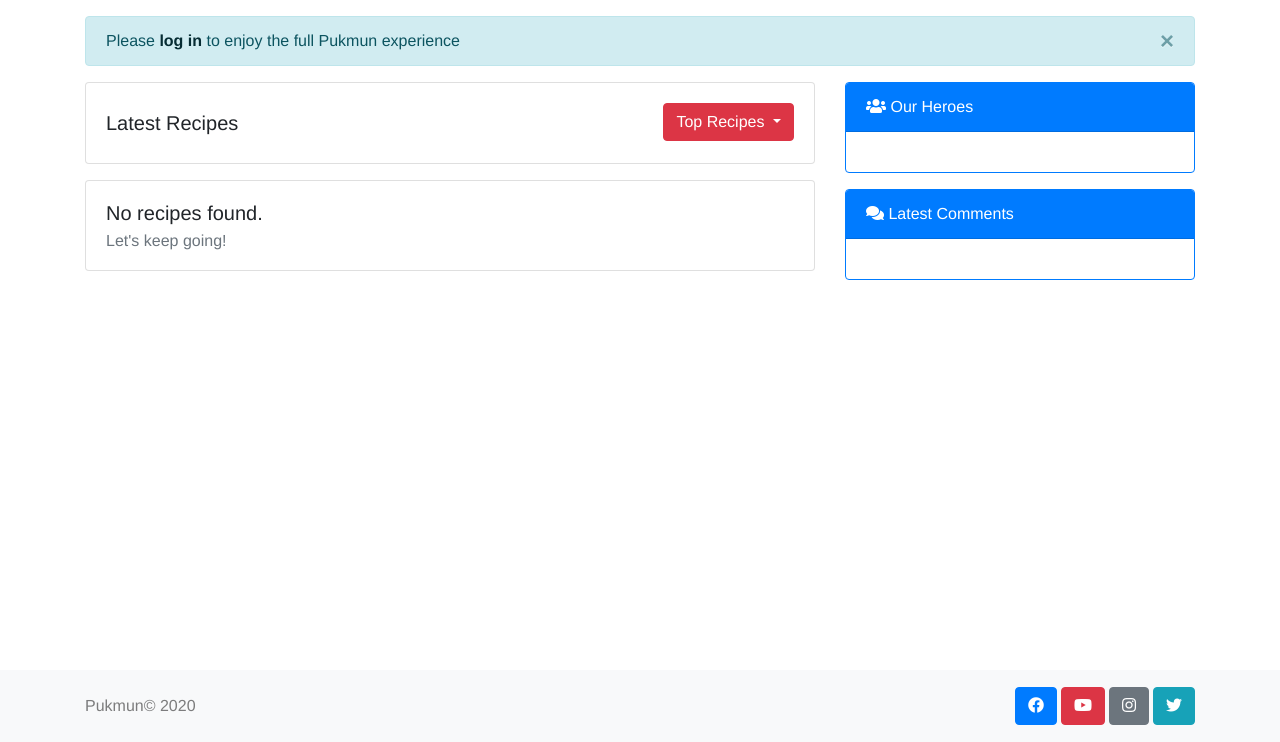
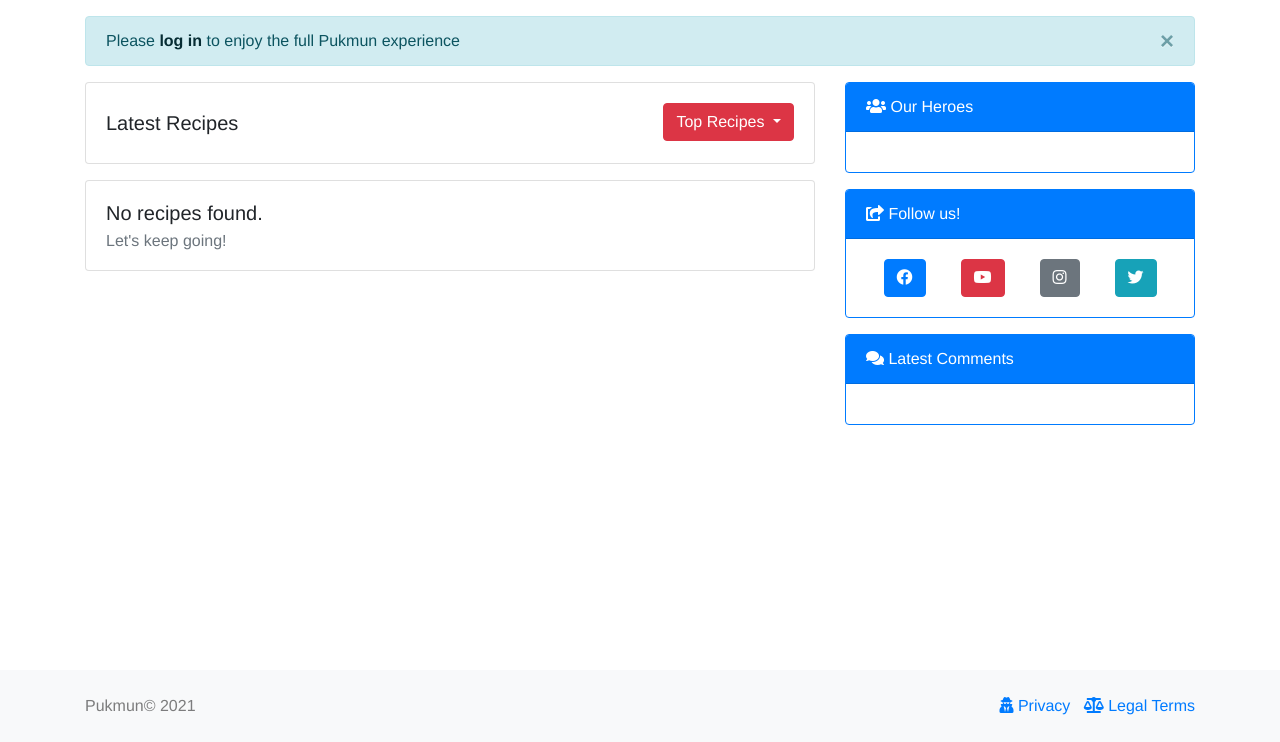
Before and after one commit to xiringuelu/pukmun, a Flask app: page / in a window 1280 px wide. Shown: the part 58-800 px from the top of the page. Run offline with Flask 2, Linux system fonts and the light colour scheme; data that the repository does not hold is empty; some libraries are stand-ins or nearby versions.

Commit message:
Footer re-design

```diff
--- a/app/routes.py
+++ b/app/routes.py
@@ -320,6 +320,14 @@ def moderate():
     return render_template('moderate.html', title='Moderation Area',
                                             recipe=recipe, form=form)
 
+@app.route('/privacy', methods=['GET'])
+def privacy():
+    return render_template('privacy.html', title='Privacy Notice')
+
+@app.route('/legal', methods=['GET'])
+def legal():
+    return render_template('legal.html', title='Legal Terms')
+
 @app.route('/see/<notification>', methods=['POST'])
 @login_required
 def see(notification):
--- a/app/templates/_footer.html
+++ b/app/templates/_footer.html
@@ -1,24 +1,12 @@
 <nav class="footer navbar navbar-expand-lg navbar-light bg-light mb-0">
     <div class="container">
-    <div class="navbar-text navbar-left">Pukmun© 2020
-    </div>
+        <div class="navbar-text navbar-left">Pukmun© 2021
+        </div>
 
-    <div class="btn-toolbar navbar-right">
-        <div class="btn-group mr-1">
-            <a href="#" class="btn btn-primary">
-                <i class="fab fa-facebook"></i></a>
-        </div>
-        <div class="btn-group mr-1">
-            <a href="#" class="btn-danger btn">
-                <i class="fab fa-youtube"></i> </a>
-        </div>
-        <div class="btn-group mr-1">
-            <a href="#" class="btn-secondary btn">
-                <i class="fab fa-instagram"></i> </a>
-        </div>
-        <div class="btn-group">
-            <a href="#" class="btn-info btn">
-                <i class="fab fa-twitter"></i> </a>
+        <div class="navbar-right">
+            <a href="{{ url_for("privacy") }}"><i class="fas fa-user-secret"></i> Privacy</a>
+            &nbsp;
+            <a href="{{ url_for("legal") }}"><i class="fas fa-balance-scale"></i> Legal Terms</a>
         </div>
     </div>
 </nav>
--- a/app/templates/_sidebar.html
+++ b/app/templates/_sidebar.html
@@ -7,6 +7,34 @@
             {% for user in top_users %}
                 {% include '_top_users.html' %}
             {% endfor %}
+        </div>
+    </div>
+</div>
+
+<div class="col-md-6 col-lg-12">
+    <div class="card border-primary mb-3">
+        <div class="card-header bg-primary text-white">
+            <i class="fas fa-share-square"></i> Follow us!
+        </div>
+        <div class="card-body">
+            <div class="d-flex justify-content-around btn-toolbar">
+                <div class="btn-group">
+                    <a href="#" class="btn btn-primary">
+                        <i class="fab fa-facebook"></i></a>
+                </div>
+                <div class="btn-group">
+                    <a href="#" class="btn-danger btn">
+                        <i class="fab fa-youtube"></i> </a>
+                </div>
+                <div class="btn-group">
+                    <a href="#" class="btn-secondary btn">
+                        <i class="fab fa-instagram"></i> </a>
+                </div>
+                <div class="btn-group">
+                    <a href="#" class="btn-info btn">
+                        <i class="fab fa-twitter"></i> </a>
+                </div>
+            </div>
         </div>
     </div>
 </div>
```
Also changed, not shown: app/templates/_recipe_user.html (+7 -13 lines), app/templates/legal.html (added, +17 -0 lines), app/templates/privacy.html (added, +17 -0 lines).
